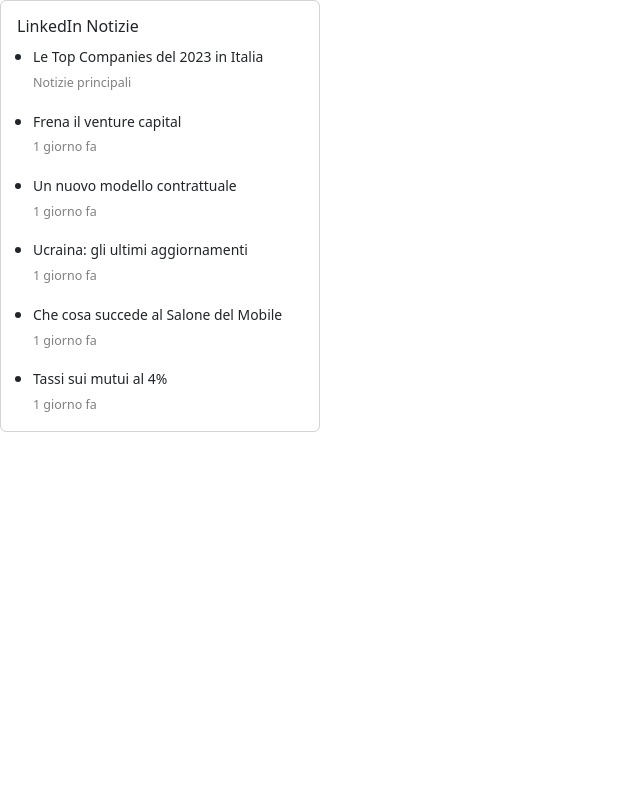
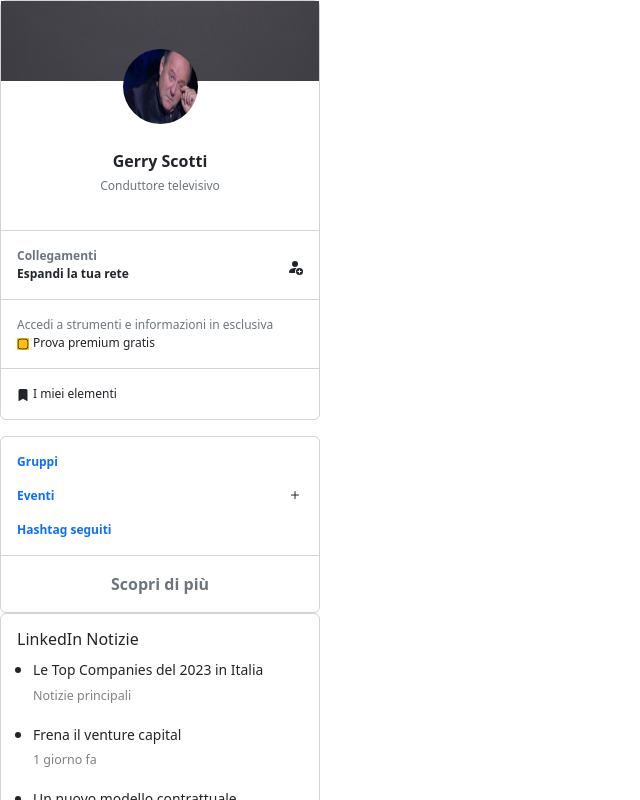
Before and after one commit to DennisLoiak11/build-week-3, a React (Create React App) app: page / in a window 1280 px wide. Shown: the top 800 px of the page, without its empty margins (0-640 px from the left). Built offline with nearby package versions, Linux system fonts and the light colour scheme.

Commit message:
AsideSx-1

```diff
--- a/src/App.css
+++ b/src/App.css
@@ -14,7 +14,7 @@
 }
 
 .sec1{
-  border: solid 1.5px lightgray;
+  border: solid 1.2px lightgray;
 }
 
 .h3size{
@@ -27,5 +27,36 @@
 }
 
 .bgimage{
-  background-image: '';
+  background-image: url(./gerrys/grigio.jpg);
+  background-size: cover;
+  width: 100%;
+  height: 80px;
 }
+
+.width0{
+  width: 75px;
+  height: 75px;
+  position: absolute;
+  z-index: 1;
+
+}
+
+.div1{
+  height: 150px;
+}
+
+.p0{
+  font-size: 0.75rem;
+}
+
+.bordogrigio{
+  border: lightgray solid 1.2px;
+}
+
+.bordobot{
+  border-bottom: solid 1.2px lightgrey;
+}
+
+a{
+  text-decoration: none;
+}
--- a/src/components/AsideSx-1.jsx
+++ b/src/components/AsideSx-1.jsx
@@ -1,17 +1,55 @@
 import { useState, useEffect } from "react";
-import gerry from '../gerrys/gerry.jpg'
 import gerry2 from '../gerrys/gerry2.jpg'
+import { PersonFillAdd } from "react-bootstrap-icons";
+import { App } from "react-bootstrap-icons";
+import { BookmarkFill } from "react-bootstrap-icons";
+import { Plus } from "react-bootstrap-icons";
 import '../App.css';
 
 function AsideSx1(){
     return(
-        <section className="col-3">
+
+        <>
+
+        <section className="col-3 bordogrigio rounded d-none d-lg-block">
             <div>
-                <div className="bgimage">
-
+                <div className="bgimage d-flex justify-content-center">
+                    <img className="width0 rounded-circle mt-5" src={gerry2} alt="" />
                 </div>
             </div>
+            <div className="div1 d-flex flex-column justify-content-center align-items-center pt-5 bordobot">
+                <p className="fw-semibold mb-1">Gerry Scotti</p>
+                <p className="p0 text-muted">Conduttore televisivo</p>
+            </div>
+            <div className="d-flex justify-content-between align-items-center bordobot">
+                <div className="m-3">
+                    <p className="mb-0 fw-semibold text-muted p0">Collegamenti</p>
+                    <p className="mb-0 fw-semibold p0">Espandi la tua rete</p>
+                </div>
+                <div className="me-3"><PersonFillAdd/></div>
+            </div>
+            <div className="bordobot">
+                <div className="m-3">
+                <p className="mb-0 text-muted p0">Accedi a strumenti e informazioni in esclusiva</p>
+                <p className="p0"><App className="me-1 bg-warning"/>Prova premium gratis</p>
+                </div>
+            </div>
+            <div>
+                <p className="m-3 p0"><BookmarkFill className="me-1"/>I miei elementi</p>
+            </div>
         </section>
+        <section className="col-3 bordogrigio rounded mt-3 fw-semibold d-none d-lg-block">
+            <div className="bordobot">
+                <div className="m-3 d-flex flex-column">
+                <a className="p0 mb-3">Gruppi</a>
+                <div className="d-flex justify-content-between mb-3"><a className="p0">Eventi</a><Plus/></div>
+                <a className="p0">Hashtag seguiti</a>
+                </div>
+
+            </div>
+            <p className="m-3 text-center text-muted">Scopri di più</p>
+        </section>
+        </>
     )
 }
 
```
Also changed, not shown: src/gerrys/grigio.jpg (added).
